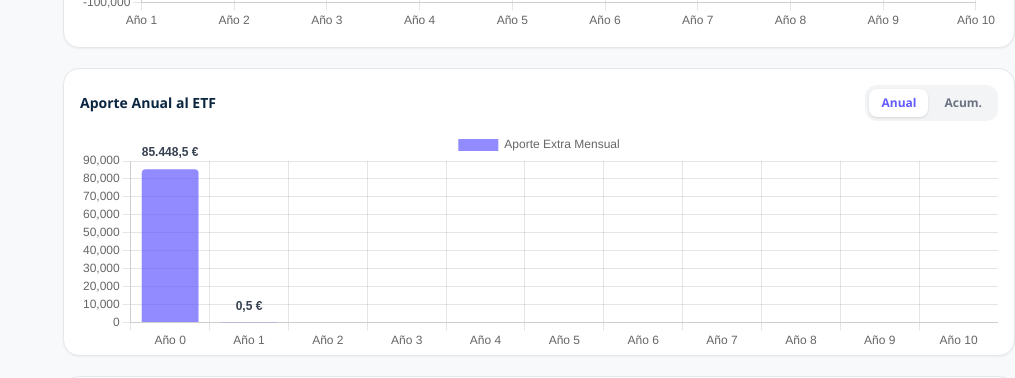
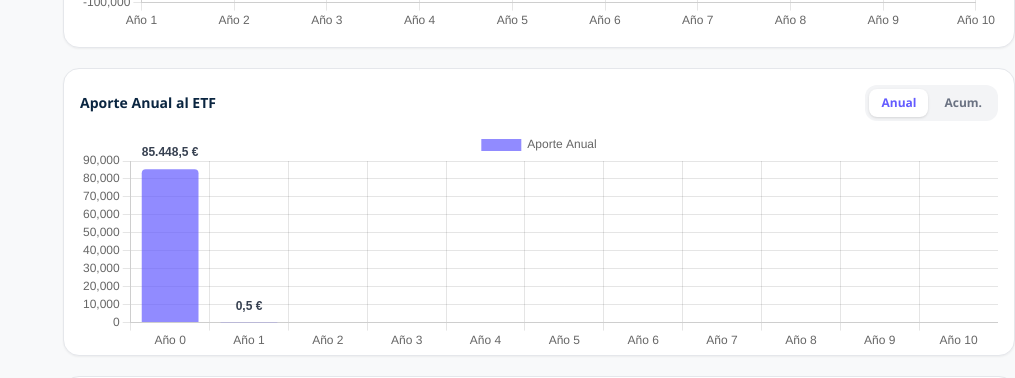
Before and after one commit to asblanco/real-state-simulator, a SvelteKit app: page /etf in a window 1280 px wide. Shown: the part 1020-1398 px from the top of the page, without its empty margins (265-1280 px from the left). Built offline with nearby package versions, Linux system fonts and the light colour scheme.

Commit message:
fix: rename chart label to 'Aporte Anual'

```diff
--- a/src/routes/etf/+page.svelte
+++ b/src/routes/etf/+page.svelte
@@ -229,7 +229,7 @@
           type="bar"
           labels={shareLabels}
           datasets={[{
-            label: $t("etf.extra_contribution"),
+            label: "Aporte Anual",
             data: contributionData,
             backgroundColor: "rgba(99, 91, 255, 0.7)",
             borderRadius: 4,
```
